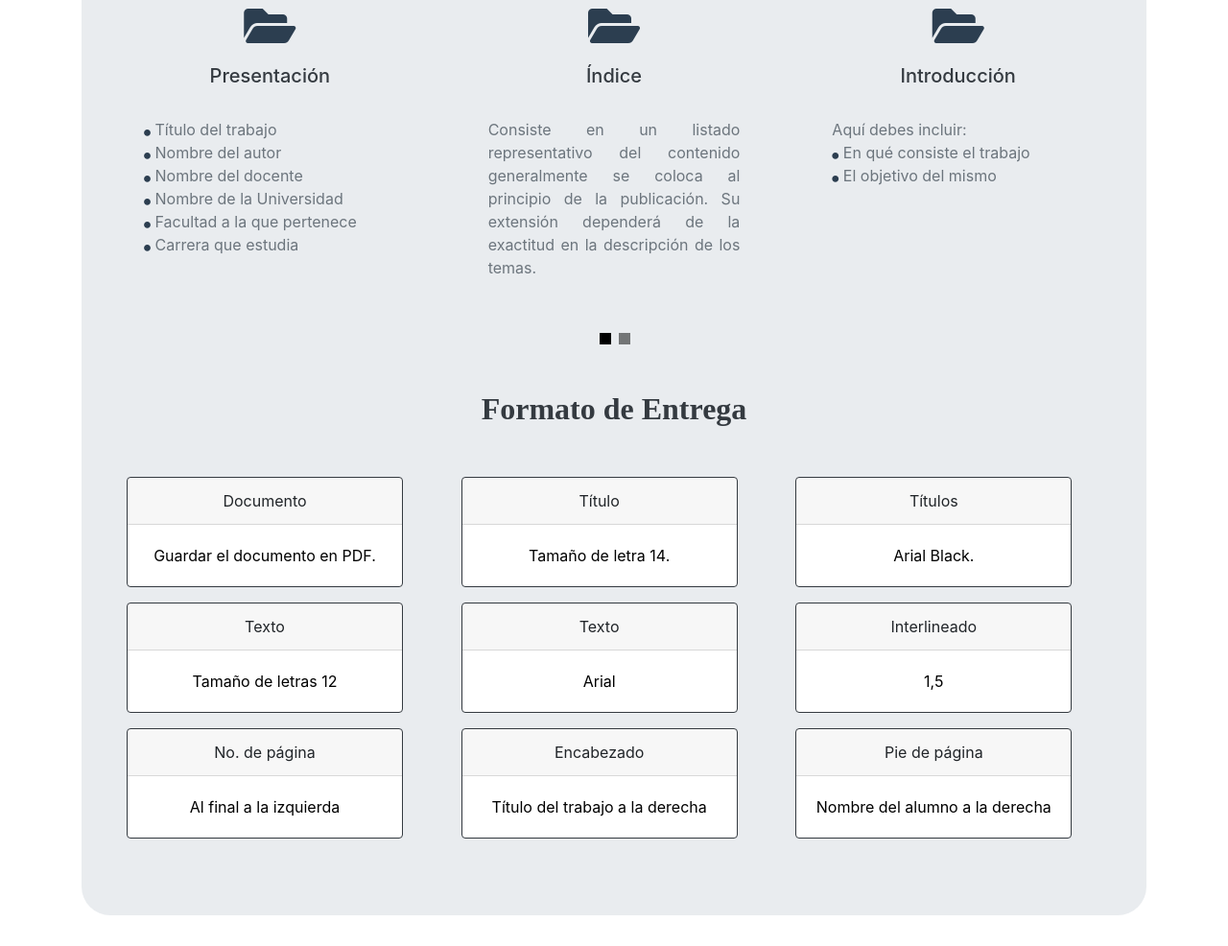
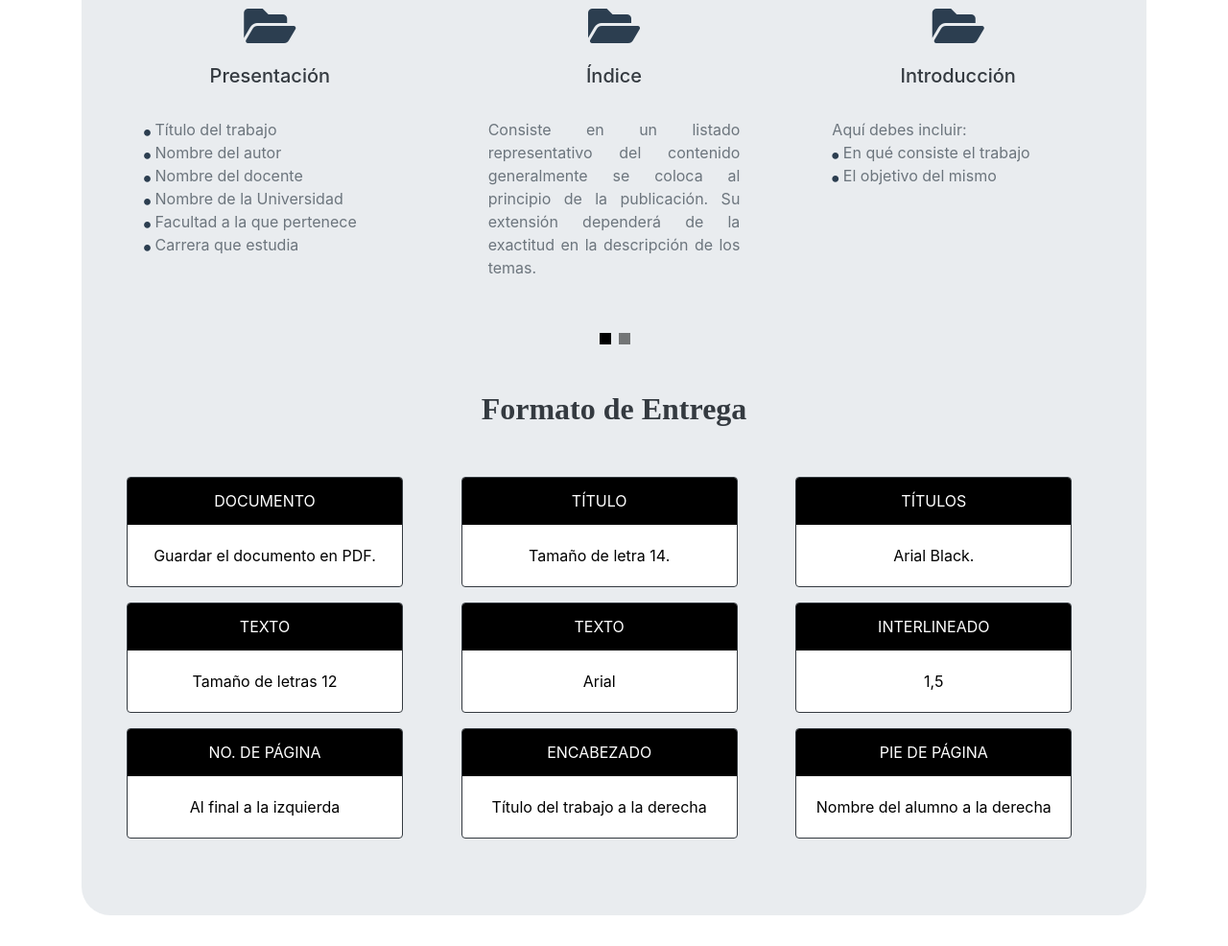
Before and after one commit to Aarias23/project_description, a plain HTML site: page index.html in a window 1280 px wide. Shown: the part 1443-2429 px from the top of the page at 96% size. Drawn offline with nearby package versions, Linux system fonts and the light colour scheme.

Commit message:
Update styles.css

```diff
--- a/css/styles.css
+++ b/css/styles.css
@@ -77,6 +77,12 @@ p {
     color: #2c3e50 !important;
 }
 
+.card-header {
+    color: white;
+    background: black;
+    text-transform: uppercase;
+}
+
 /* @media */
 
 @media only screen and (max-width: 768px) {
```
